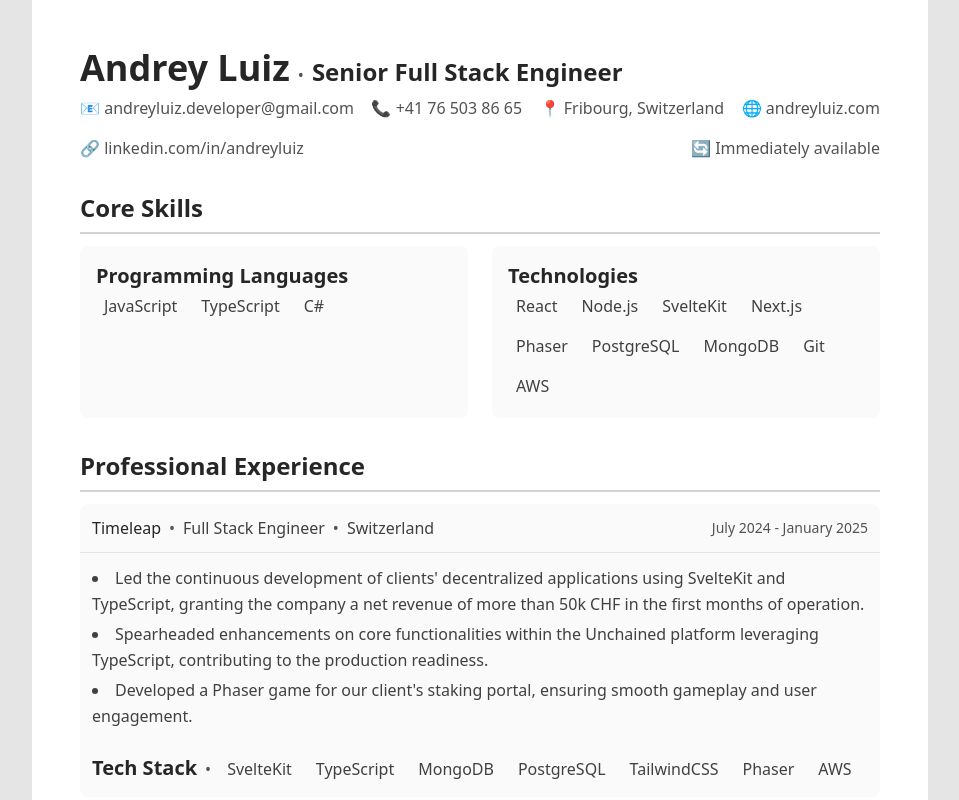
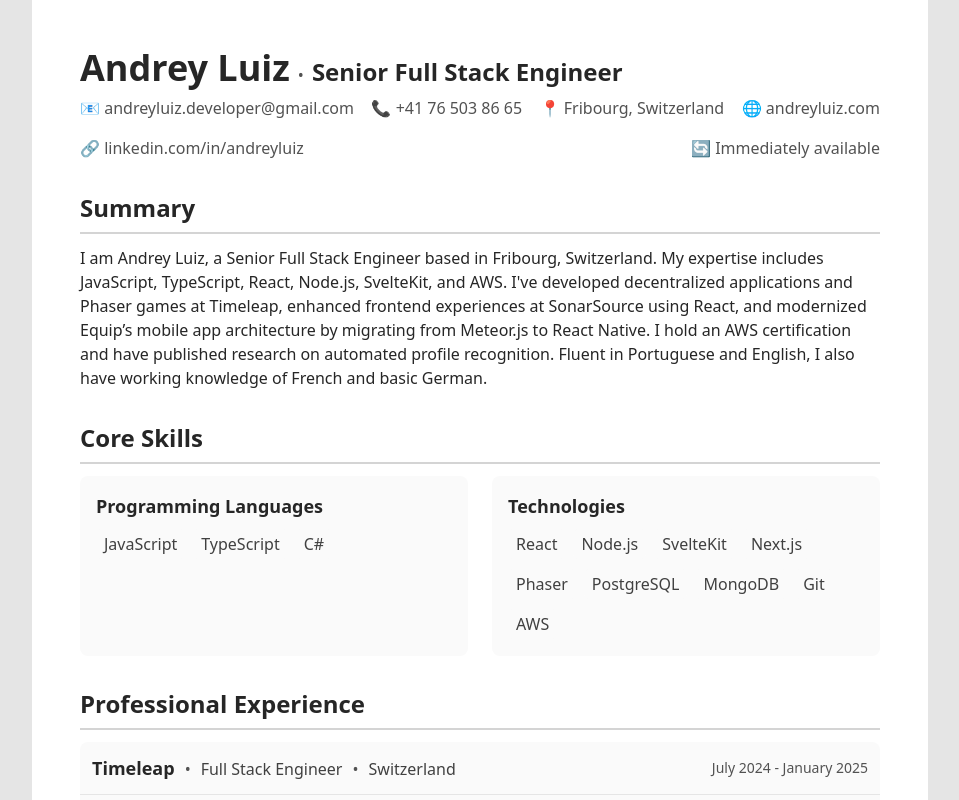
Before and after one commit to andreyluiz/cv.andreyluiz.com, a React (Vite) app: page / in a window 1280 px wide. Shown: the top 800 px of the page, without its empty margins (160-1119 px from the left). Built offline with nearby package versions, Linux system fonts and the light colour scheme.

Commit message:
Add summary section

```diff
--- a/src/App.tsx
+++ b/src/App.tsx
@@ -11,6 +11,7 @@ function App() {
     education,
     languages,
     publications,
+    summary,
   } = data;
 
   return (
@@ -36,6 +37,19 @@ function App() {
         </div>
       </Section>
 
+      {/* Summary Section */}
+      <Section>
+        <Title
+          tag="h2"
+          className="text-neutral-800 dark:text-neutral-100 border-b-2 border-neutral-300 pb-2 mb-3 print:mb-2"
+        >
+          Summary
+        </Title>
+        <p className="text-neutral-800 dark:text-neutral-100 print:text-xs">
+          {summary}
+        </p>
+      </Section>
+
       {/* Skills Section */}
       <Section>
         <Title
@@ -46,7 +60,10 @@ function App() {
         </Title>
         <div className="grid grid-cols-1 print:grid-cols-2 md:grid-cols-2 gap-6 print:gap-4">
           <div className="bg-neutral-50 dark:bg-neutral-800 p-4 print:px-0 rounded-lg">
-            <Title tag="h3" className="text-neutral-800 dark:text-neutral-100">
+            <Title
+              tag="h3"
+              className="text-neutral-800 dark:text-neutral-100 mb-2"
+            >
               Programming Languages
             </Title>
             <div className="flex flex-wrap gap-2">
@@ -56,7 +73,10 @@ function App() {
             </div>
           </div>
           <div className="bg-neutral-50 dark:bg-neutral-800 p-4 print:px-0 rounded-lg">
-            <Title tag="h3" className="text-neutral-800 dark:text-neutral-100">
+            <Title
+              tag="h3"
+              className="text-neutral-800 dark:text-neutral-100 mb-2"
+            >
               Technologies
             </Title>
             <div className="flex flex-wrap gap-2">
@@ -83,10 +103,13 @@ function App() {
               className="bg-neutral-50 dark:bg-neutral-800 rounded-lg break-inside-avoid"
             >
               <div className="p-3 print:p-2 print:px-0 flex flex-col sm:flex-row sm:items-center sm:justify-between gap-2 print:gap-1 border-b border-neutral-200">
-                <div>
-                  <span className="font-medium text-neutral-800 dark:text-neutral-100">
+                <div className="flex items-baseline gap-0.5">
+                  <Title
+                    tag="h3"
+                    className="font-medium text-neutral-800 dark:text-neutral-100"
+                  >
                     {exp.company}
-                  </span>
+                  </Title>
                   <span className="text-neutral-600 dark:text-neutral-400 mx-2">
                     •
                   </span>
@@ -118,12 +141,9 @@ function App() {
               )}
               {exp.techStack.length > 0 && (
                 <div className="flex items-baseline p-3 print:p-2 print:px-0">
-                  <Title
-                    tag="h3"
-                    className="text-neutral-800 dark:text-neutral-100"
-                  >
+                  <span className="font-medium text-neutral-800 dark:text-neutral-100">
                     Tech Stack
-                  </Title>
+                  </span>
                   <span className="text-neutral-600 dark:text-neutral-400 mx-2">
                     •
                   </span>
--- a/src/components/Title.tsx
+++ b/src/components/Title.tsx
@@ -14,7 +14,7 @@ export default function Title({ children, className, tag = "h2" }: Props) {
       className={cn("text-neutral-800 dark:text-neutral-100", className, {
         "text-4xl print:text-2xl font-bold": tag === "h1",
         "text-2xl print:text-lg font-bold": tag === "h2",
-        "text-xl print:text-md font-semibold": tag === "h3",
+        "text-lg print:text-sm font-semibold": tag === "h3",
       })}
     >
       {children}
--- a/src/variants/fullstack.json
+++ b/src/variants/fullstack.json
@@ -8,6 +8,7 @@
     "website": "andreyluiz.com",
     "linkedin": "linkedin.com/in/andreyluiz"
   },
+  "summary": "I am Andrey Luiz, a Senior Full Stack Engineer based in Fribourg, Switzerland. My expertise includes JavaScript, TypeScript, React, Node.js, SvelteKit, and AWS. I've developed decentralized applications and Phaser games at Timeleap, enhanced frontend experiences at SonarSource using React, and modernized Equip’s mobile app architecture by migrating from Meteor.js to React Native. I hold an AWS certification and have published research on automated profile recognition. Fluent in Portuguese and English, I also have working knowledge of French and basic German.",
   "skills": {
     "programmingLanguages": ["JavaScript", "TypeScript", "C#"],
     "technologies": [
@@ -33,7 +34,6 @@
       },
       "achievements": [
         "Led the continuous development of clients' decentralized applications using SvelteKit and TypeScript, granting the company a net revenue of more than 50k CHF in the first months of operation.",
-        "Spearheaded enhancements on core functionalities within the Unchained platform leveraging TypeScript, contributing to the production readiness.",
         "Developed a Phaser game for our client's staking portal, ensuring smooth gameplay and user engagement."
       ],
       "techStack": [
@@ -137,8 +137,7 @@
       },
       "achievements": [
         "Conceived important features in JavaScript and jQuery for the Landing Pages squad, ensuring quality and customer support.",
-        "Integrated the effort to migrate the landing pages editor to a WYSIWYG editor, improving the user experience while creating landing pages.",
-        "Collaborated with decisions and actions for the front-end chapter of the company, always ensuring the front-end development had a bright future ahead."
+        "Integrated the effort to migrate the landing pages editor to a WYSIWYG editor, improving the user experience while creating landing pages."
       ],
       "techStack": ["JavaScript", "jQuery", "Git"]
     },
@@ -166,7 +165,6 @@
       },
       "achievements": [
         "Engineered critical features for a Java-based file processing tool, directly enhancing data analysis capabilities and boosting the company's reputation in financial software.",
-        "Created and optimized queries on PostgreSQL database for fast data querying.",
         "Pioneered on JavaScript and CSS rich interfaces, giving users a more intuitive and user-friendly experience."
       ],
       "techStack": ["Java", "JSP", "PostgreSQL", "JavaScript", "Git"]
```
